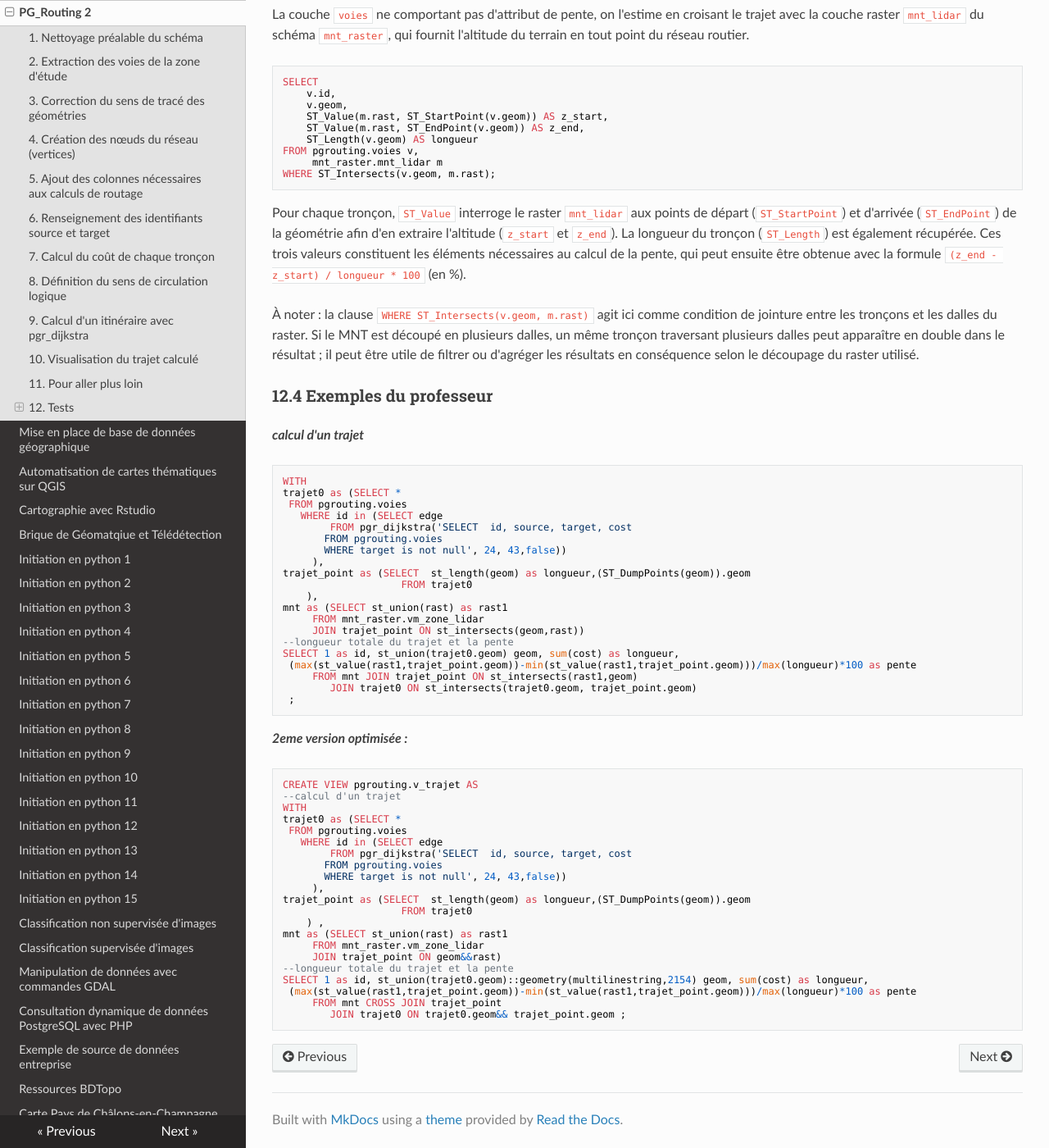
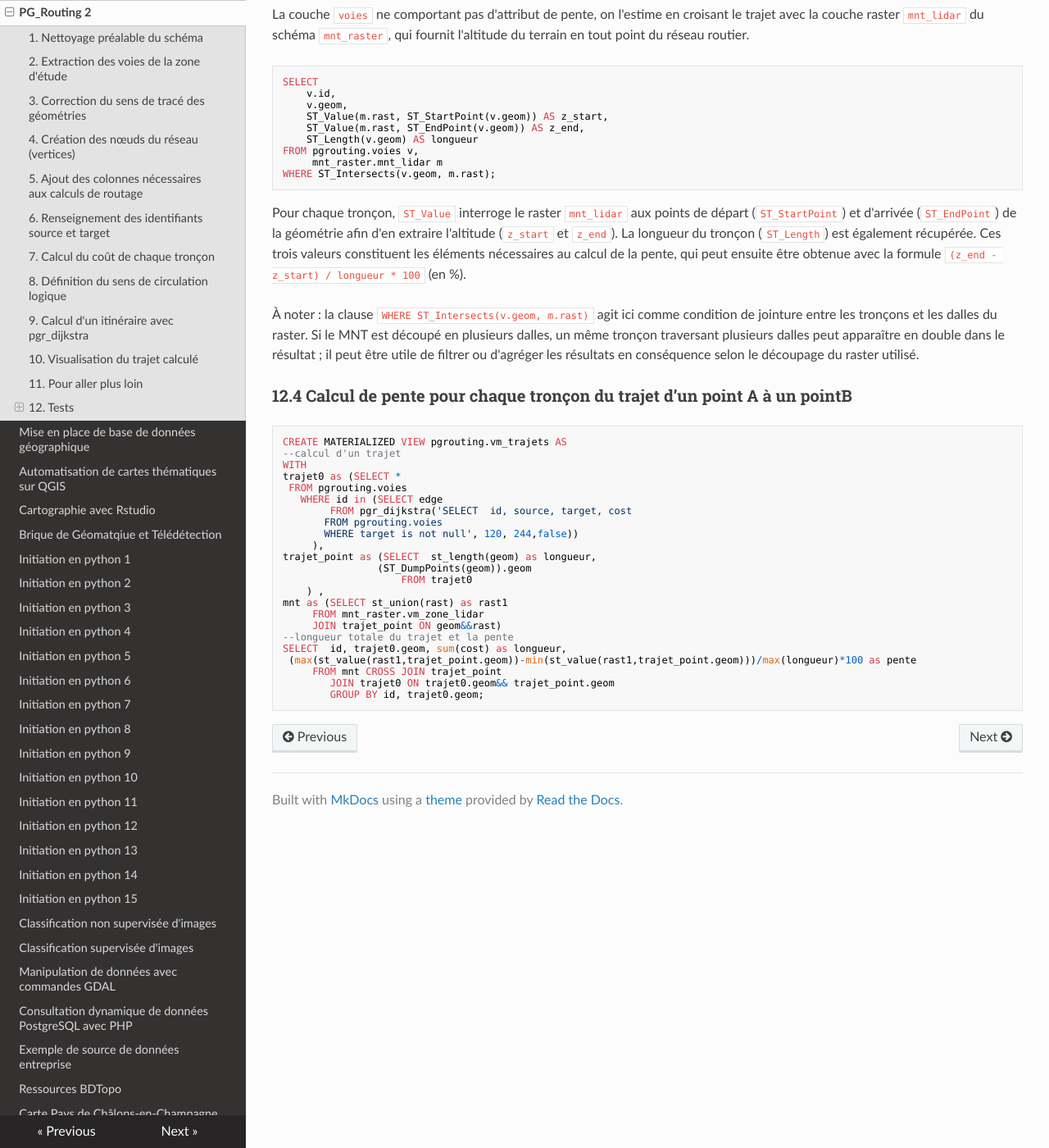
Before and after one commit to abdou123-guene/Site_de_documentation_geomatique, an MkDocs documentation site: the page built from docs/pgrouting1.md, in a window 1280 px wide and 1400 px high, scrolled down 6072 px. Shown: the whole window at 82% size. Built offline with MkDocs 1.6.1, drawn with Linux system fonts in a browser that asks for light colours; nearby versions of some CDN libraries.

Commit message:
Revise slope calculation examples in pgrouting documentation
Updated section on slope calculation for routes, including SQL examples and optimizations.

````diff
--- a/docs/pgrouting1.md
+++ b/docs/pgrouting1.md
@@ -255,37 +255,10 @@ Pour chaque tronçon, `ST_Value` interroge le raster `mnt_lidar` aux points de d
 
 À noter : la clause `WHERE ST_Intersects(v.geom, m.rast)` agit ici comme condition de jointure entre les tronçons et les dalles du raster. Si le MNT est découpé en plusieurs dalles, un même tronçon traversant plusieurs dalles peut apparaître en double dans le résultat ; il peut être utile de filtrer ou d'agréger les résultats en conséquence selon le découpage du raster utilisé.
 
-### 12.4 Exemples du professeur
-
-***calcul d'un trajet***
+### 12.4 Calcul de pente pour chaque tronçon du trajet d’un point A à un pointB
 
 ```sql
-WITH
-trajet0 as (SELECT *
- FROM pgrouting.voies
-   WHERE id in (SELECT edge
-		FROM pgr_dijkstra('SELECT  id, source, target, cost
-       FROM pgrouting.voies
-	   WHERE target is not null', 24, 43,false))
-	 ),
-trajet_point as (SELECT  st_length(geom) as longueur,(ST_DumpPoints(geom)).geom
-  					FROM trajet0
-	),
-mnt as (SELECT st_union(rast) as rast1
-	 FROM mnt_raster.vm_zone_lidar
-	 JOIN trajet_point ON st_intersects(geom,rast))
---longueur totale du trajet et la pente
-SELECT 1 as id, st_union(trajet0.geom) geom, sum(cost) as longueur,
- (max(st_value(rast1,trajet_point.geom))-min(st_value(rast1,trajet_point.geom)))/max(longueur)*100 as pente
-	 FROM mnt JOIN trajet_point ON st_intersects(rast1,geom)
-	    JOIN trajet0 ON st_intersects(trajet0.geom, trajet_point.geom)
- ;
-```
-
-***2eme version optimisée :***
-
-```sql
-CREATE VIEW pgrouting.v_trajet AS
+CREATE MATERIALIZED VIEW pgrouting.vm_trajets AS
 --calcul d'un trajet
 WITH
 trajet0 as (SELECT *
@@ -293,17 +266,19 @@ trajet0 as (SELECT *
    WHERE id in (SELECT edge
 		FROM pgr_dijkstra('SELECT  id, source, target, cost
        FROM pgrouting.voies
-	   WHERE target is not null', 24, 43,false))
+	   WHERE target is not null', 120, 244,false))
 	 ),
-trajet_point as (SELECT  st_length(geom) as longueur,(ST_DumpPoints(geom)).geom
+trajet_point as (SELECT  st_length(geom) as longueur,
+				(ST_DumpPoints(geom)).geom
   					FROM trajet0
 	) ,
 mnt as (SELECT st_union(rast) as rast1
 	 FROM mnt_raster.vm_zone_lidar
 	 JOIN trajet_point ON geom&&rast)
 --longueur totale du trajet et la pente
-SELECT 1 as id, st_union(trajet0.geom)::geometry(multilinestring,2154) geom, sum(cost) as longueur,
+SELECT  id, trajet0.geom, sum(cost) as longueur,
  (max(st_value(rast1,trajet_point.geom))-min(st_value(rast1,trajet_point.geom)))/max(longueur)*100 as pente
 	 FROM mnt CROSS JOIN trajet_point
-	    JOIN trajet0 ON trajet0.geom&& trajet_point.geom ;
+	    JOIN trajet0 ON trajet0.geom&& trajet_point.geom
+		GROUP BY id, trajet0.geom;
 ```
````
